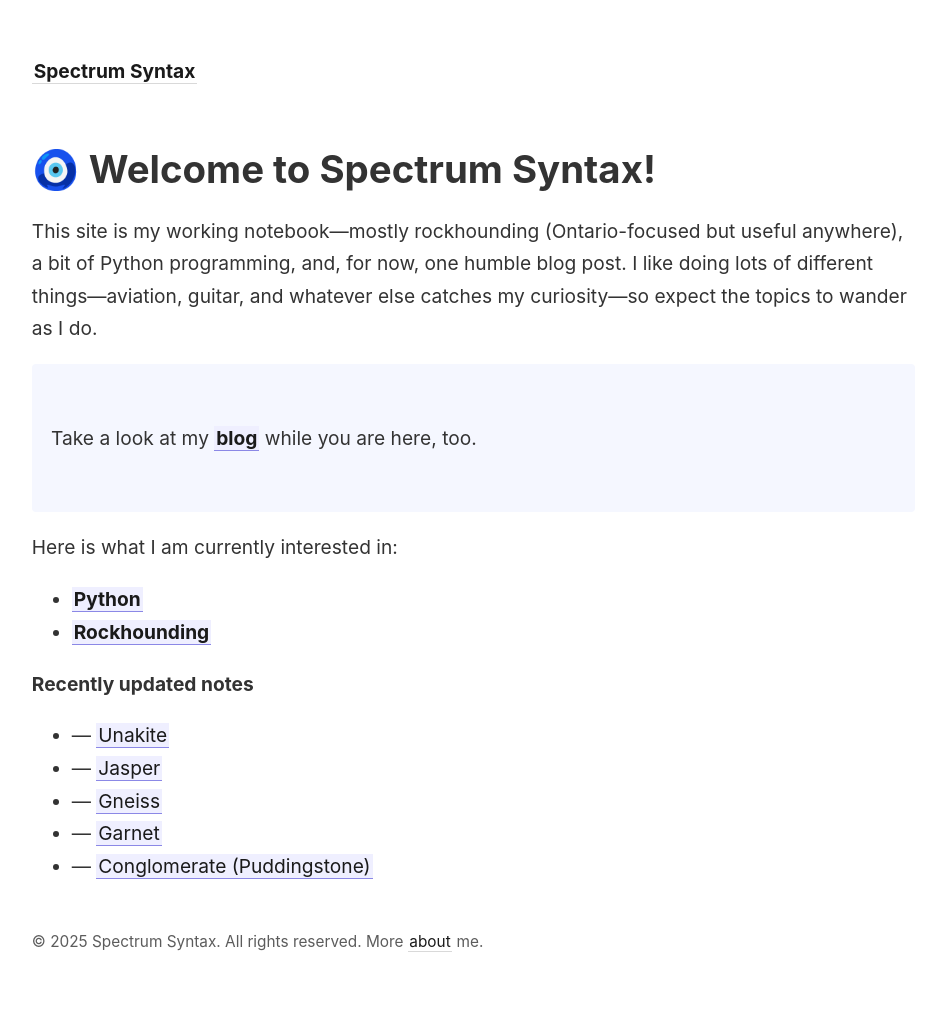
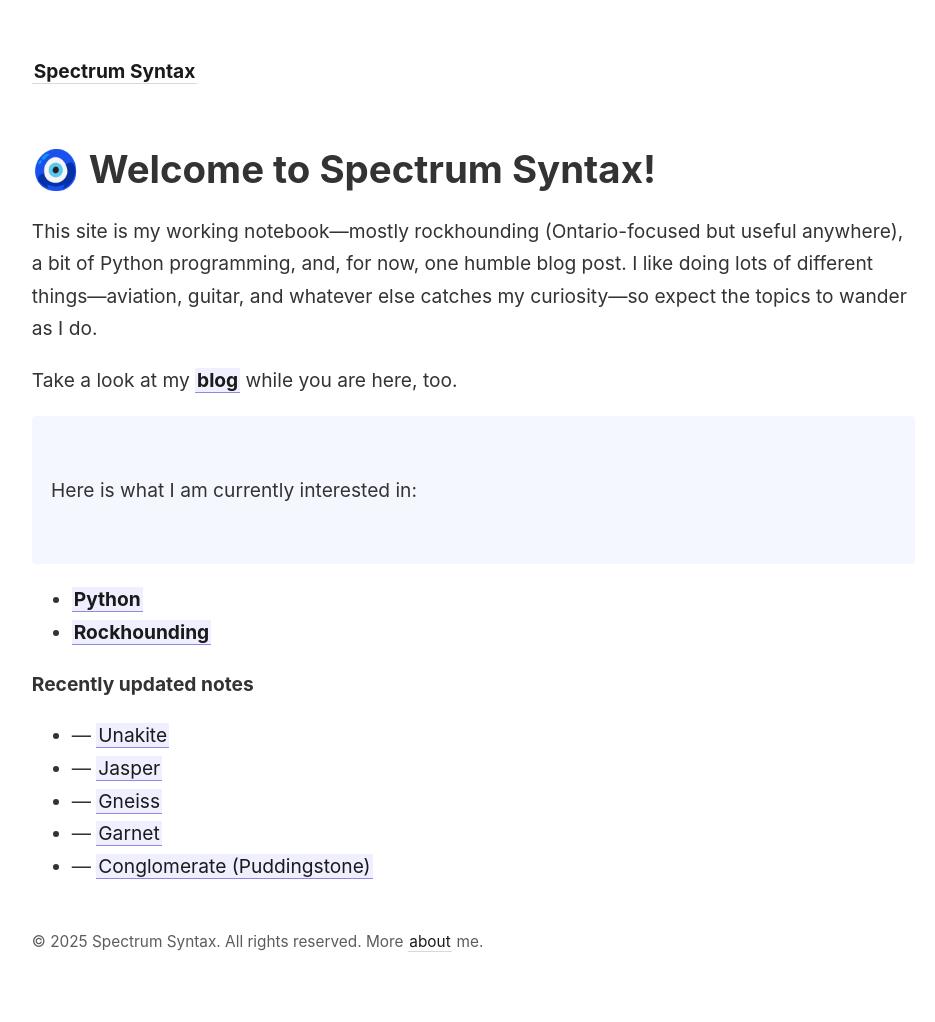
Before and after one commit to Chantal13/Spectrum-Syntax, a Jekyll site: the page built from _pages/index.md, in a window 1280 px wide. Shown: the whole page, without its empty margins (45-980 px from the left). Built offline with Jekyll 4.4.1, drawn with Linux system fonts in a browser that asks for light colours.

Commit message:
Update content

```diff
--- a/_pages/index.md
+++ b/_pages/index.md
@@ -9,16 +9,16 @@ permalink: /
 
 This site is my working notebook—mostly rockhounding (Ontario-focused but useful anywhere), a bit of Python programming, and, for now, one humble blog post. I like doing lots of different things—aviation, guitar, and whatever else catches my curiosity—so expect the topics to wander as I do.
 
+Take a look at my <span style="font-weight: bold">[[blog]]</span> while you are here, too.
+
 <p style="padding: 3em 1em; background: #f5f7ff; border-radius: 4px;">
-  Take a look at my <span style="font-weight: bold">[[blog]]</span> while you are here, too.
+  Here is what I am currently interested in:
+
+  <ul>
+    <li><span style="font-weight: bold">[[Python]]</span></li>
+    <li><span style="font-weight: bold">[[Rockhounding]]</span></li>
+  </ul>
 </p>
-
-Here is what I am currently interested in:
-
-<ul>
-  <li><span style="font-weight: bold">[[Python]]</span></li>
-  <li><span style="font-weight: bold">[[Rockhounding]]</span></li>
-</ul>
 
 <strong>Recently updated notes</strong>
 
```
Also changed, not shown: 1 other file.
